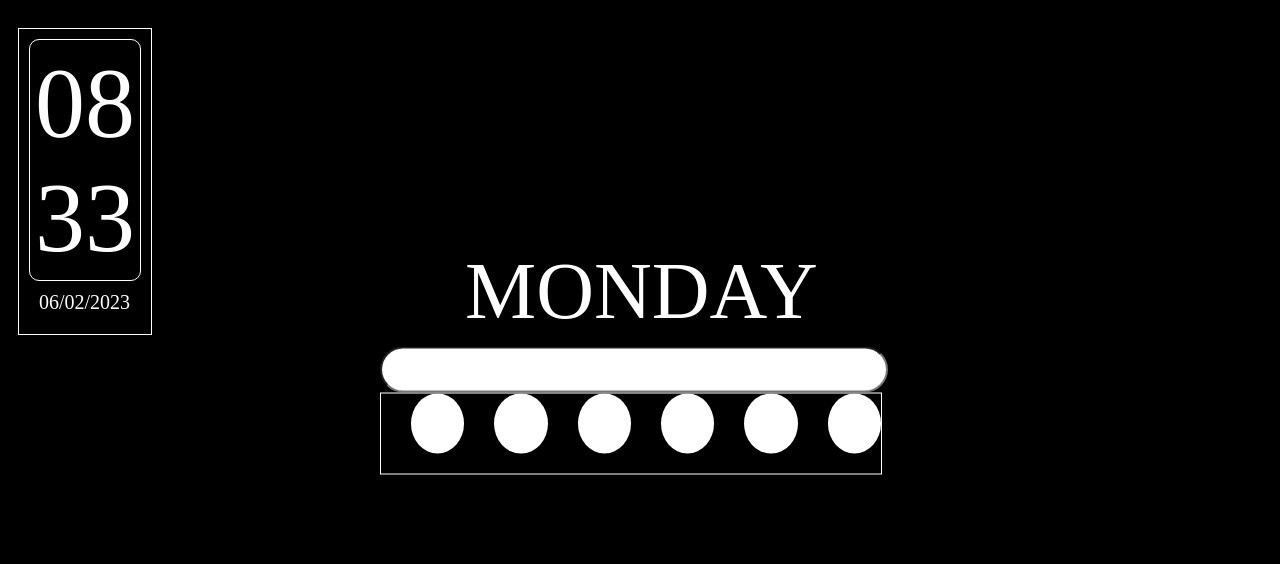
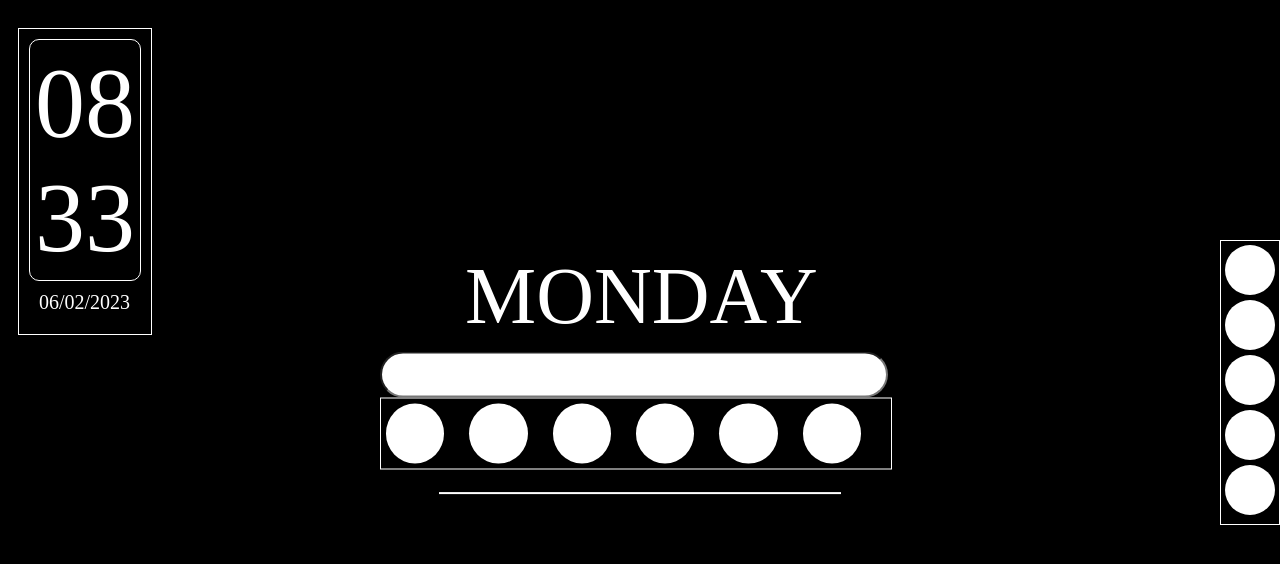
Before and after one commit to ashupal86/chrome_Coustomize, a plain HTML site: page index.html in a window 1280 px wide. Drawn offline with Linux system fonts and the light colour scheme.

Commit message:
Quote added and working die bar added also

```diff
--- a/dump/stylesheet.js
+++ b/dump/stylesheet.js
@@ -0,0 +1,3 @@
+const list1=["'Imagine a movie where main character\ndo nothing  Now, look at you'","'There is no Tommorow so get up and do it now'","'Give your 110% now so you wont\nregret later on'"]
+const rand=Math.round(Math.random()*list1.length)
+console.log(list1[rand])
--- a/index.html
+++ b/index.html
@@ -43,7 +43,19 @@
             <div class="pin"></div>
             <div class="pin"></div>
         </div>
+        <div class="quotes">
+            <span id="Quote"> </span>
 
+        </div>
+
+        </div>
+
+        <div class="sidebar">
+            <div id="item_bar"></div>
+            <div id="item_bar"></div>
+            <div id="item_bar"></div>
+            <div id="item_bar"></div>
+            <div id="item_bar"></div>
         </div>
     </div>
 </body>
--- a/javascript.js
+++ b/javascript.js
@@ -51,3 +51,16 @@ function day(){
     document.getElementById('day1').innerHTML=days.toUpperCase();
 }
 setInterval(day,10);
+
+
+// Quote function is here
+function quote(){
+    const quotes=["'Imagine a movie where main character\nsits and do nothing  Now, look at you'","'There is no Tommorow so get up and do it now'","'Give your 110% now so you wont\nregret later on'"];
+    const rand=Math.round(Math.random()*quotes.length)
+
+
+    document.getElementById('Quote').innerHTML=quotes[rand];
+}
+
+
+setInterval(quote,6000)
--- a/style.css
+++ b/style.css
@@ -85,15 +85,18 @@ body{
     height: 40px;
 }
 
+/* PIN ITEM IS HERE */
+
 .pin_item{
     position: relative;
     margin-left:-60px ;
     width: 500px;
-    height: 80px;
+    height: 60px;
     border: 1px solid white;
     overflow-y: hidden;
     overflow-x: scroll;
     display: inline-flex;
+    padding: 5px;
 
 }
 .pin_item::-webkit-scrollbar{
@@ -104,6 +107,44 @@ body{
     height: 60px;
     border-radius: 50%;
     background-color: white;
-    margin-left:30px ;
+    margin-right: 25px;
 
 }
+
+
+/* QUOTES IS HERE */
+.quotes{
+    position: absolute;
+    width: 400px;
+    height: auto;
+    top: 110%;
+    left: 50%;
+    transform: translate(-50%,30%);
+    border: 1px solid white;
+
+}
+#Quote{
+    font-size: 22px;
+
+}
+
+/* SIDE BAR IS HERE */
+
+.sidebar{
+    width: 50px;
+    height: auto;
+    border: 1px solid white;
+    position: absolute;
+    padding: 4px;
+    top: 30%;
+    right: 0%;
+}
+#item_bar{
+    border-radius: 50%;
+    margin-bottom: 5px;
+    position: relative;
+    width: 50px;
+    height: 50px;
+
+    background-color: white;
+}
```
Also changed, not shown: dump/index.html (+1 -5 lines).
